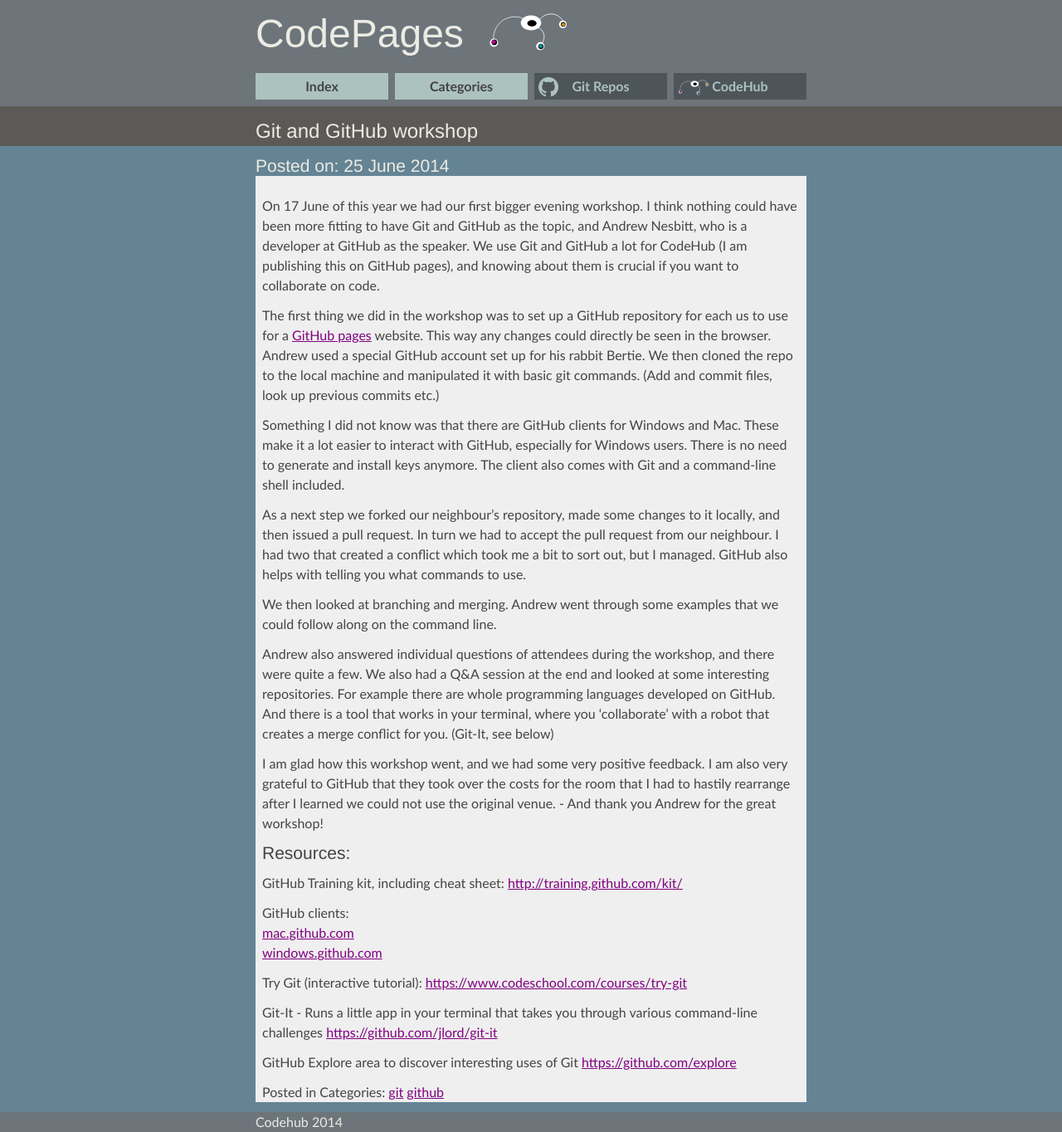
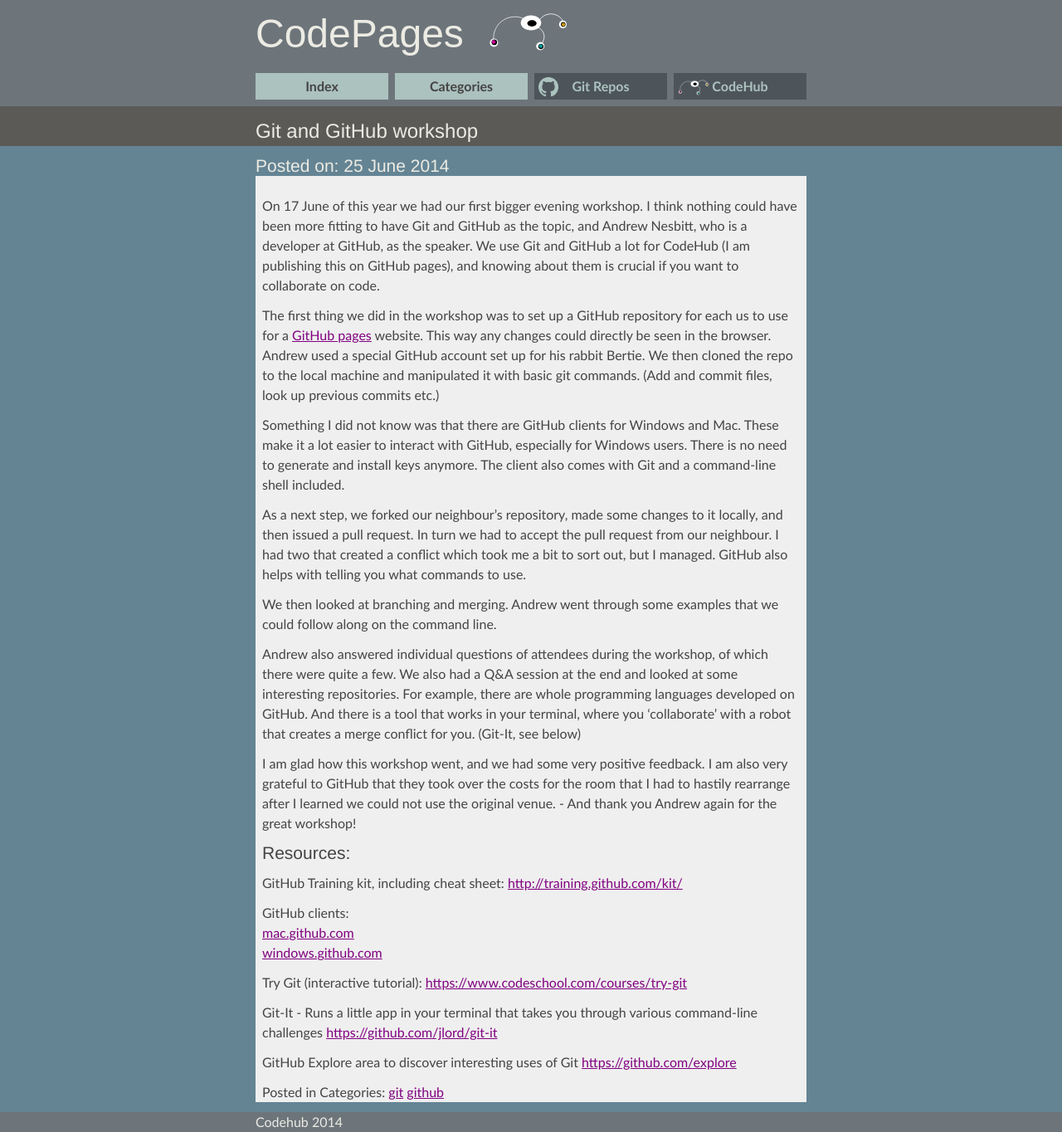
Before and after one commit to CodeHubOrg/codehuborg.github.io, a Jekyll site: the page built from _posts/2014-06-25-workshop-git-and-github.md, in a window 1280 px wide. Shown: the whole page at 83% size. Built offline with Jekyll 4.4.1, drawn with Linux system fonts in a browser that asks for light colours; some web fonts are replaced.

Commit message:
few small corrections, mainly commas

```diff
--- a/_posts/2014-06-25-workshop-git-and-github.md
+++ b/_posts/2014-06-25-workshop-git-and-github.md
@@ -6,19 +6,19 @@
 - github
 ---
 
-On 17 June of this year we had our first bigger evening workshop. I think nothing could have been more fitting to have Git and GitHub as the topic, and Andrew Nesbitt, who is a developer at GitHub as the speaker. We use Git and GitHub a lot for CodeHub (I am publishing this on GitHub pages), and knowing about them is crucial if you want to collaborate on code.
+On 17 June of this year we had our first bigger evening workshop. I think nothing could have been more fitting to have Git and GitHub as the topic, and Andrew Nesbitt, who is a developer at GitHub, as the speaker. We use Git and GitHub a lot for CodeHub (I am publishing this on GitHub pages), and knowing about them is crucial if you want to collaborate on code.
 
 The first thing we did in the workshop was to set up a GitHub repository for each us to use for a [GitHub pages](https://pages.github.com/) website. This way any changes could directly be seen in the browser. Andrew used a special GitHub account set up for his rabbit Bertie. We then cloned the repo to the local machine and manipulated it with basic git commands. (Add and commit files, look up previous commits etc.)
 
 Something I did not know was that there are GitHub clients for Windows and Mac. These make it a lot easier to interact with GitHub, especially for Windows users. There is no need to generate and install keys anymore. The client also comes with Git and a command-line shell included.
 
-As a next step we forked our neighbour's repository, made some changes to it locally, and then issued a pull request. In turn we had to accept the pull request from our neighbour. I had two that created a conflict which took me a bit to sort out, but I managed. GitHub also helps with telling you what commands to use.
+As a next step, we forked our neighbour's repository, made some changes to it locally, and then issued a pull request. In turn we had to accept the pull request from our neighbour. I had two that created a conflict which took me a bit to sort out, but I managed. GitHub also helps with telling you what commands to use.
 
 We then looked at branching and merging. Andrew went through some examples that we could follow along on the command line.
 
-Andrew also answered individual questions of attendees during the workshop, and there were quite a few. We also had a Q&amp;A session at the end and looked at some interesting repositories. For example there are whole programming languages developed on GitHub. And there is a tool that works in your terminal, where you 'collaborate' with a robot that creates a merge conflict for you. (Git-It, see below)
+Andrew also answered individual questions of attendees during the workshop, of which there were quite a few. We also had a Q&amp;A session at the end and looked at some interesting repositories. For example, there are whole programming languages developed on GitHub. And there is a tool that works in your terminal, where you 'collaborate' with a robot that creates a merge conflict for you. (Git-It, see below)
 
-I am glad how this workshop went, and we had some very positive feedback. I am also very grateful to GitHub that they took over the costs for the room that I had to hastily rearrange after I learned we could not use the original venue. - And thank you Andrew for the great workshop!
+I am glad how this workshop went, and we had some very positive feedback. I am also very grateful to GitHub that they took over the costs for the room that I had to hastily rearrange after I learned we could not use the original venue. - And thank you Andrew again for the great workshop!
 
 
 ### Resources:
```
